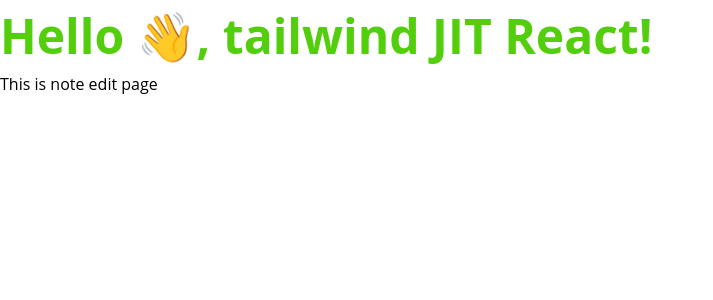
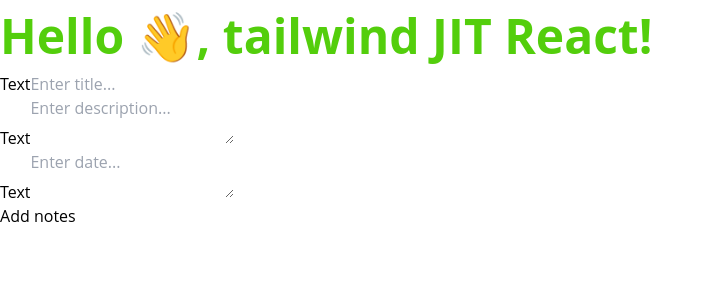
Before and after one commit to isNan909/fastify_react_app, a React (Create React App) app in the folder client/: page /edit/1 in a window 1280 px wide. Shown: the top 300 px of the page, without its empty margins (0-713 px from the left). Built offline with nearby package versions, Linux system fonts and the light colour scheme; no server answers.

Commit message:
added all crud operation

```diff
--- a/client/src/components/notedetail.js
+++ b/client/src/components/notedetail.js
@@ -12,7 +12,12 @@
     date: '',
   });
 
-  async function getGithubData() {
+  useEffect(() => {
+    getNotesData();
+        // eslint-disable-next-line
+  }, []);
+
+  async function getNotesData() {
     const currentNoteId = route.match.params.id;
     let response = await fetch(
       process.env.REACT_APP_SECRET_URL + '/' + currentNoteId
@@ -22,30 +27,9 @@
       console.log('error fetching data');
     }
     getOneNote(data);
-    const selectedNote = notes.find((note) => data.id === note.id);
+    const selectedNote = notes.find((note) => data._id === note.id);
     setselectedNotes(selectedNote);
   }
-
-  useEffect(() => {
-    getGithubData();
-
-    // fetch(process.env.REACT_APP_SECRET_URL + '/' + currentNoteId, {
-    //   method: 'GET',
-    //   headers: {
-    //     'Content-Type': 'application/json',
-    //   },
-    // })
-    //   .then((response) => response.json())
-    //   .then((data) => {
-    //     getOneNote(data);
-    //     const selectedNote = notes.find((note) => data._id === note._id);
-    //     setselectedNotes(selectedNote);
-    //   })
-    //   .catch((error) => {
-    //     console.log(error);
-    //   });
-    // eslint-disable-next-line
-  }, []);
 
   return (
     <div>
--- a/client/src/components/noteedit.js
+++ b/client/src/components/noteedit.js
@@ -1,34 +1,99 @@
-import { useContext, useEffect } from 'react';
+import { useContext, useEffect, useState } from 'react';
 
 import { GlobalContext } from '../context/GlobalState';
 
 function Noteedit(route) {
-  const { notes, getOneNote } = useContext(GlobalContext);
+  const { notes, getOneNote, addNote } = useContext(GlobalContext);
+  const [selectedNotes, setselectedNotes] = useState({
+    _id: '',
+    title: '',
+    description: '',
+    date: '',
+  });
 
   useEffect(() => {
+    getNotesData();
+    // eslint-disable-next-line
+  }, []);
+
+  async function getNotesData() {
     const currentNoteId = route.match.params.id;
-    fetch(process.env.REACT_APP_SECRET_URL + '/' + currentNoteId, {
-      method: 'GET',
-      headers: {
+    let response = await fetch(
+      process.env.REACT_APP_SECRET_URL + '/' + currentNoteId
+    );
+    const data = response.json();
+    if (!response.ok) {
+      console.log('error fetching data');
+    }
+    getOneNote(data);
+    const selectedNote = notes.find((note) => data.id === note.id);
+    console.log("🚀 ~ file: noteedit.js ~ line 30 ~ getNotesData ~ selectedNote", selectedNote)
+
+
+    // const selectedCatalogueItem = catalogueItems.find(catalogueItem => catalogueItem.sku === catalogueItemSku);
+    // setSeletedCatalogueItem(selectedCatalogueItem);
+
+    // employees.find(
+    //   (currentEmployeeTraversal) => currentEmployeeTraversal.id === parseInt(employeeId)
+    // );
+    // console.log(selectedNote._id);
+    setselectedNotes(selectedNote);
+  }
+
+  const onSubmit = (e) => {
+    e.preventDefault();
+    console.log(selectedNotes._id);
+
+    const request = new Request(process.env.REACT_APP_SECRET_URL, {
+      method: 'POST',
+      body: JSON.stringify(selectedNotes),
+      headers: new Headers({
         'Content-Type': 'application/json',
-      },
-    })
-      .then((response) => response.json())
-      .then((data) => {
-        // console.log(data);
-        getOneNote(data);
-      })
+      }),
+    });
+
+    fetch(request)
+      .then(addNote(JSON.stringify(selectedNotes)))
       .catch((error) => {
         console.log(error);
       });
-    // eslint-disable-next-line
-  }, []);
+  };
 
-  console.log(notes);
+  const handleOnChange = (userKey, newValue) =>
+    setselectedNotes({ ...selectedNotes, [userKey]: newValue });
 
   return (
     <div>
-      <p>This is note edit page</p>
+      <form onSubmit={onSubmit}>
+        <div>
+          <label htmlFor="text">Text</label>
+          <input
+            type="text"
+            value={selectedNotes.title}
+            onChange={(e) => handleOnChange('title', e.target.value)}
+            placeholder="Enter title..."
+          />
+        </div>
+        <div>
+          <label htmlFor="text">Text</label>
+          <textarea
+            type="text"
+            value={selectedNotes.description}
+            onChange={(e) => handleOnChange('description', e.target.value)}
+            placeholder="Enter description..."
+          />
+        </div>
+        <div>
+          <label htmlFor="text">Text</label>
+          <textarea
+            type="text"
+            value={selectedNotes.date}
+            onChange={(e) => handleOnChange('date', e.target.value)}
+            placeholder="Enter date..."
+          />
+        </div>
+        <button>Add notes</button>
+      </form>
     </div>
   );
 }
```
